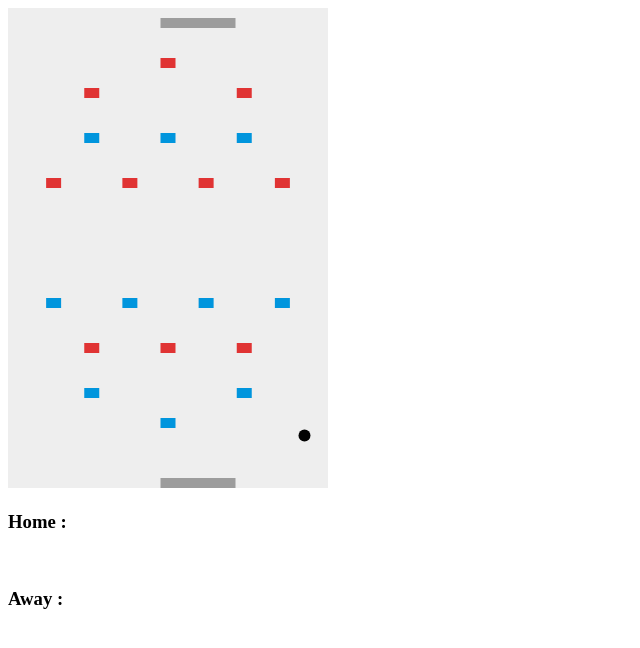
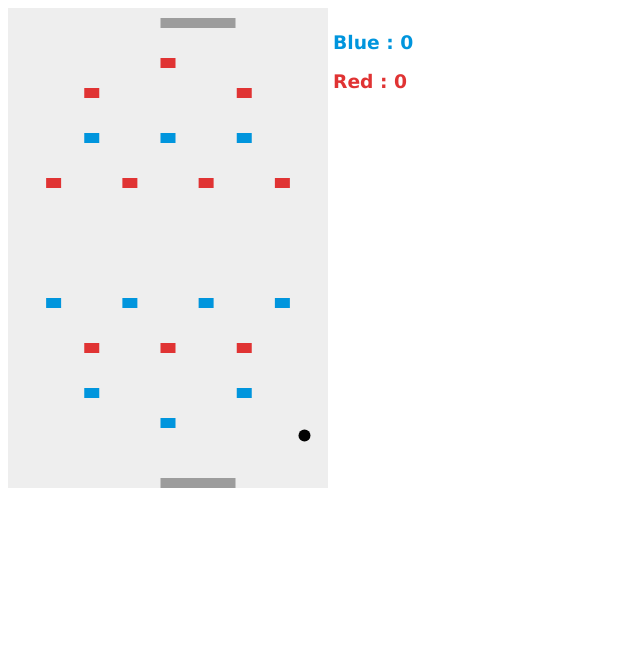
Before and after one commit to prashantbaid/football-game, a plain HTML site: page football.html in a window 1280 px wide. Shown: the whole page, without its empty margins (0-640 px from the left). Drawn offline with Linux system fonts and the light colour scheme.

Commit message:
added some css

```diff
--- a/football.html
+++ b/football.html
@@ -6,14 +6,26 @@
 
     <style>
     canvas { background: #eee; }
+    #score {
+        margin-left: 320px;
+        margin-top: -484px;
+        width: 120px;
+        font-family: verdana;
+        padding: 5px 5px 5px 5px;
+    }
+    #blue {
+        color: #0095DD;
+    }
+    #red {
+        color: #E03333;
+    }
     </style>
 </head>
 <body>
 <canvas id="myCanvas" width="320" height="480"></canvas>
 <div id="score">
-<h3>Home : <span id="home"></span></h3>
-<br>
-<h3>Away : <span id="away"></span></h3>
+<h3 id = "blue">Blue : <span id="home">0</span></h3>
+<h3 id = "red">Red : <span id="away">0</span></h3>
 </div>
 </body>
     <script>
```
